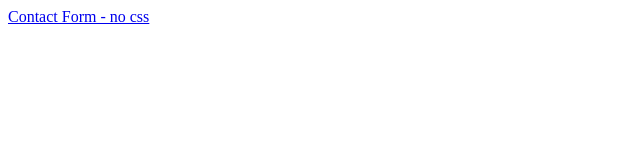
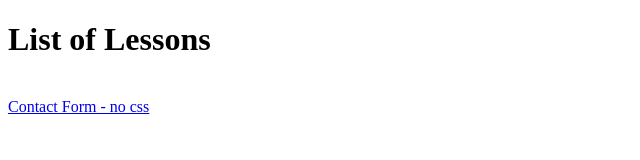
Before and after one commit to stephendegoede/html-lessons, a plain HTML site: page index.html in a window 1280 px wide. Shown: the whole page, without its empty margins (0-640 px from the left). Drawn offline with Linux system fonts and the light colour scheme.

Commit message:
Added a header

```diff
--- a/index.html
+++ b/index.html
@@ -5,6 +5,8 @@
     <title></title>
   </head>
   <body>
+    <h1>List of Lessons</h1>
+    <br>
     <a href="Contact Form.html">Contact Form - no css</a>
   </body>
 </html>
```
